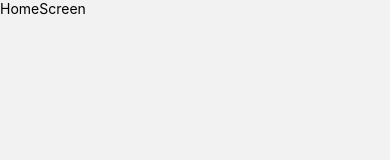
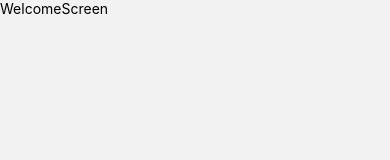
Before and after one commit to Nganga-A/FlavorFiesta, a React Native app in the folder FlavorFiesta/: screen /Welcome in a window 390 px wide. Before the commit this address had no page. Shown: the top 160 px of the page. Built offline with nearby package versions, Linux system fonts and the light colour scheme.

Commit message:
Added a welcome screen

```diff
--- a/FlavorFiesta/src/navigation/index.js
+++ b/FlavorFiesta/src/navigation/index.js
@@ -2,6 +2,7 @@ import * as React from 'react';
 import { NavigationContainer } from '@react-navigation/native';
 import { createNativeStackNavigator } from '@react-navigation/native-stack';
 import HomeScreen from '../screens/HomeScreen';
+import WelcomeScreen from '../screens/WelcomeScreen';
 
 
 
@@ -12,6 +13,7 @@ function AppNavigation() {
     <NavigationContainer>
       <Stack.Navigator initialRouteName='Welcome' screenOptions={{headerShown: false}}>
         <Stack.Screen name="Home" component={HomeScreen} />
+        <Stack.Screen name="Welcome" component={WelcomeScreen} />
       </Stack.Navigator>
     </NavigationContainer>
   );
--- /dev/null
+++ b/FlavorFiesta/src/screens/WelcomeScreen.js
@@ -0,0 +1,10 @@
+import { View, Text } from 'react-native'
+import React from 'react'
+
+export default function WelcomeScreen() {
+  return (
+    <View>
+      <Text>WelcomeScreen</Text>
+    </View>
+  )
+}
```
